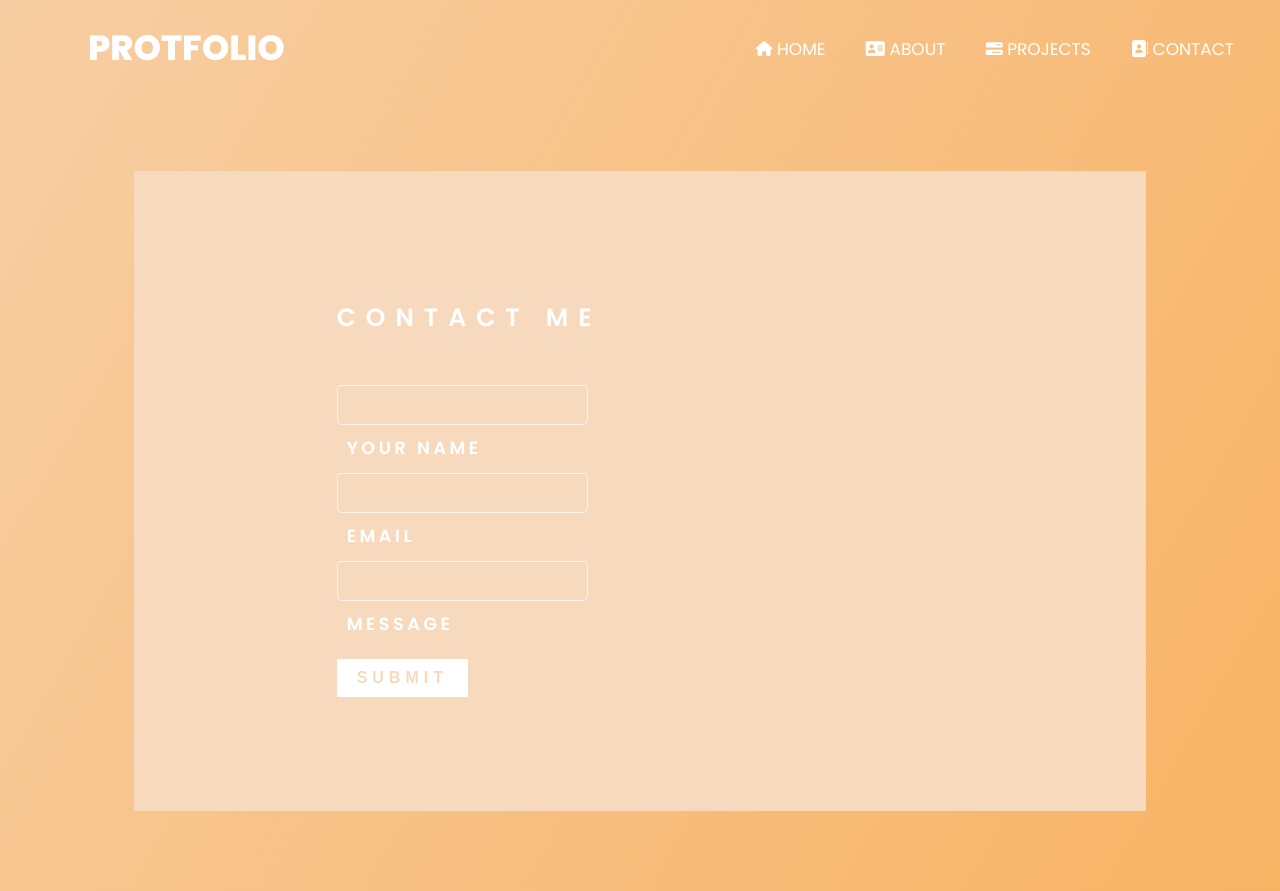
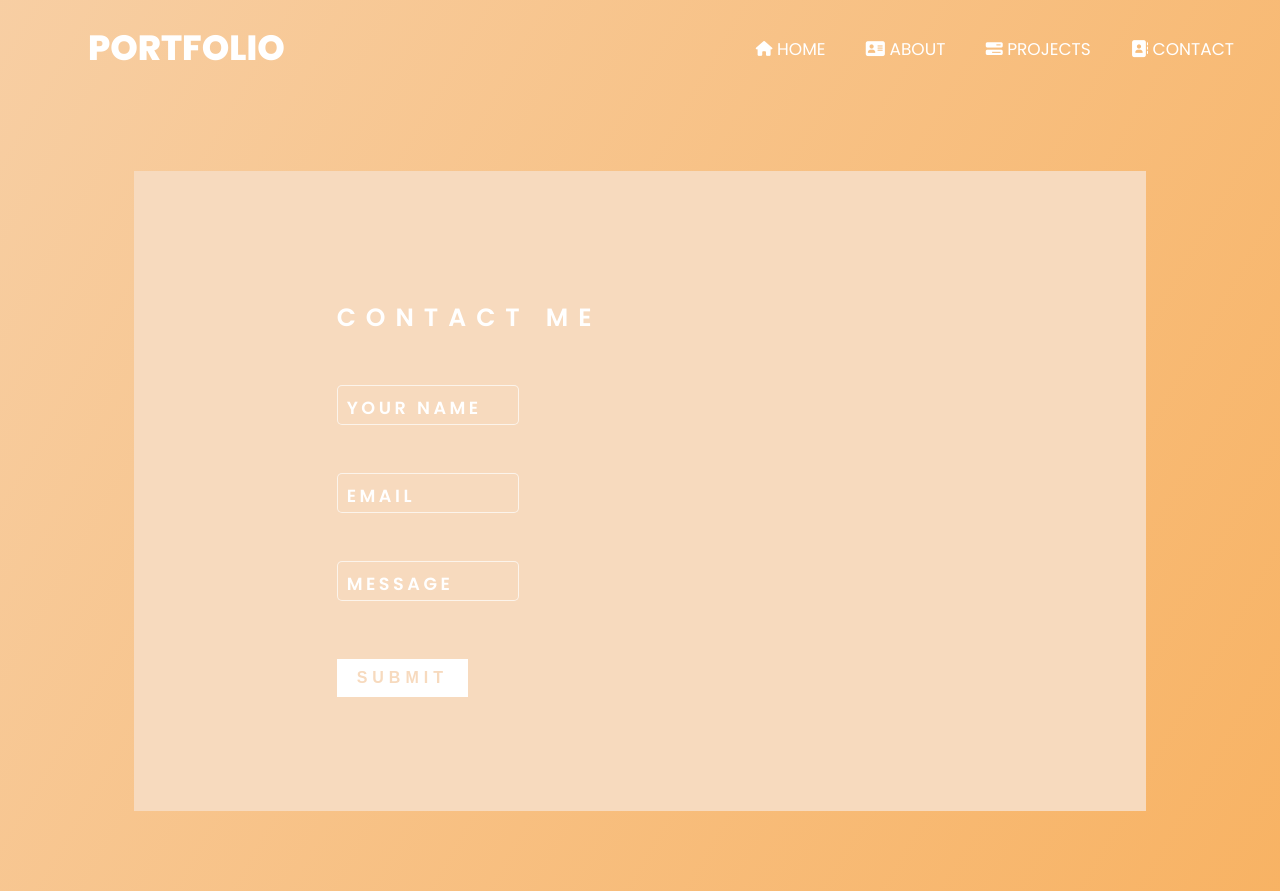
Before and after one commit to kowshik-7/Personal_portfolio, a plain HTML site: page contact.html in a window 1280 px wide. Drawn offline with Linux system fonts and the light colour scheme.

Commit message:
Add files via upload

```diff
--- a/contact.html
+++ b/contact.html
@@ -13,7 +13,7 @@
 </head>
 <body>
     <nav>
-        <label class="logo">PROTFOLIO</label>
+        <label class="logo">PORTFOLIO</label>
         <input type="checkbox" id="check">
         <label for="check" class="checkbtn">
             <i class="fas fa-bars"></i>
--- a/style.css
+++ b/style.css
@@ -482,7 +482,7 @@ form label{
   }
   .inputBox input {
 
-    width: 100%;
+    width: 70%;
 
     padding: 10px;
 
```
Also changed, not shown: about.html (+1 -1 lines), index.html (+1 -1 lines).
